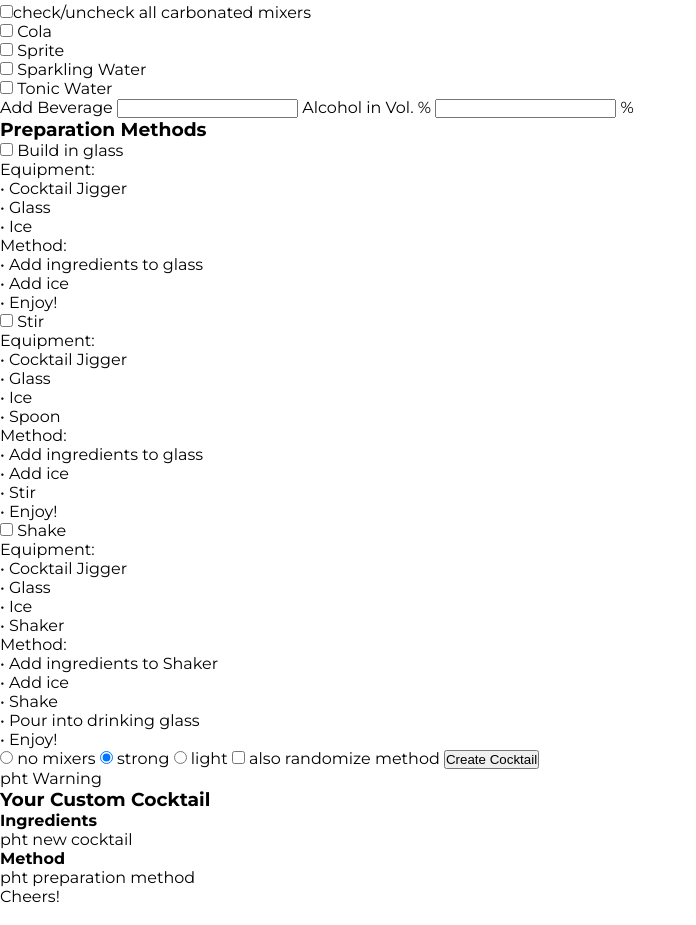
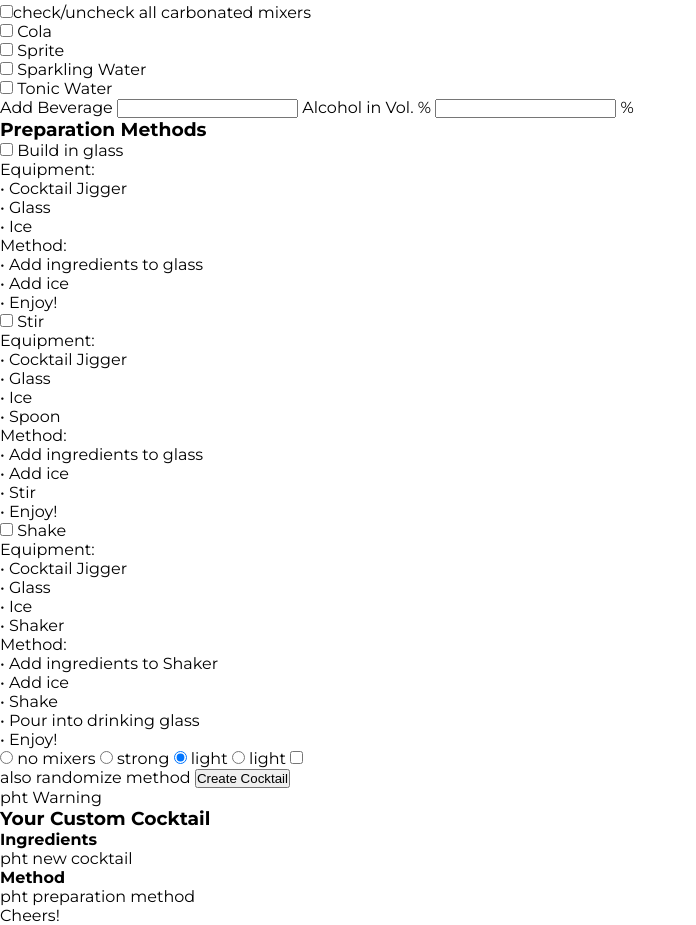
Before and after one commit to Markus-Hefner/Portfolio-Project-2-Cocktail-Casino, a plain HTML site: page index.html in a window 1280 px wide. Shown: the part 834-1759 px from the top of the page, without its empty margins (0-696 px from the left). Drawn offline with Linux system fonts and the light colour scheme; a web font is replaced by a local one.

Commit message:
Add radio button for 'regular'

```diff
--- a/index.html
+++ b/index.html
@@ -114,11 +114,14 @@
             <form>
                 <input type="radio" id="no-mixers" name="strength" value="no-mixers"/>
                 <label for="no-mixers">no mixers</label>
-                <input type="radio" id="strong" name="strength" value="strong" checked/>
+                <input type="radio" id="strong" name="strength" value="strong"/>
                 <label for="strong">strong</label>
+                <input type="radio" id="regular" name="strength" value="regular" checked/>
+                <label for="regular">light</label>
                 <input type="radio" id="light" name="strength" value="light"/>
                 <label for="light">light</label>
                 <input type="checkbox" id="randomize-method" name="randomize-method"/>
+                <br>
                 <label for="randomize-method">also randomize method</label>
                 <input type="submit" value="Create Cocktail">
             </form>
```
